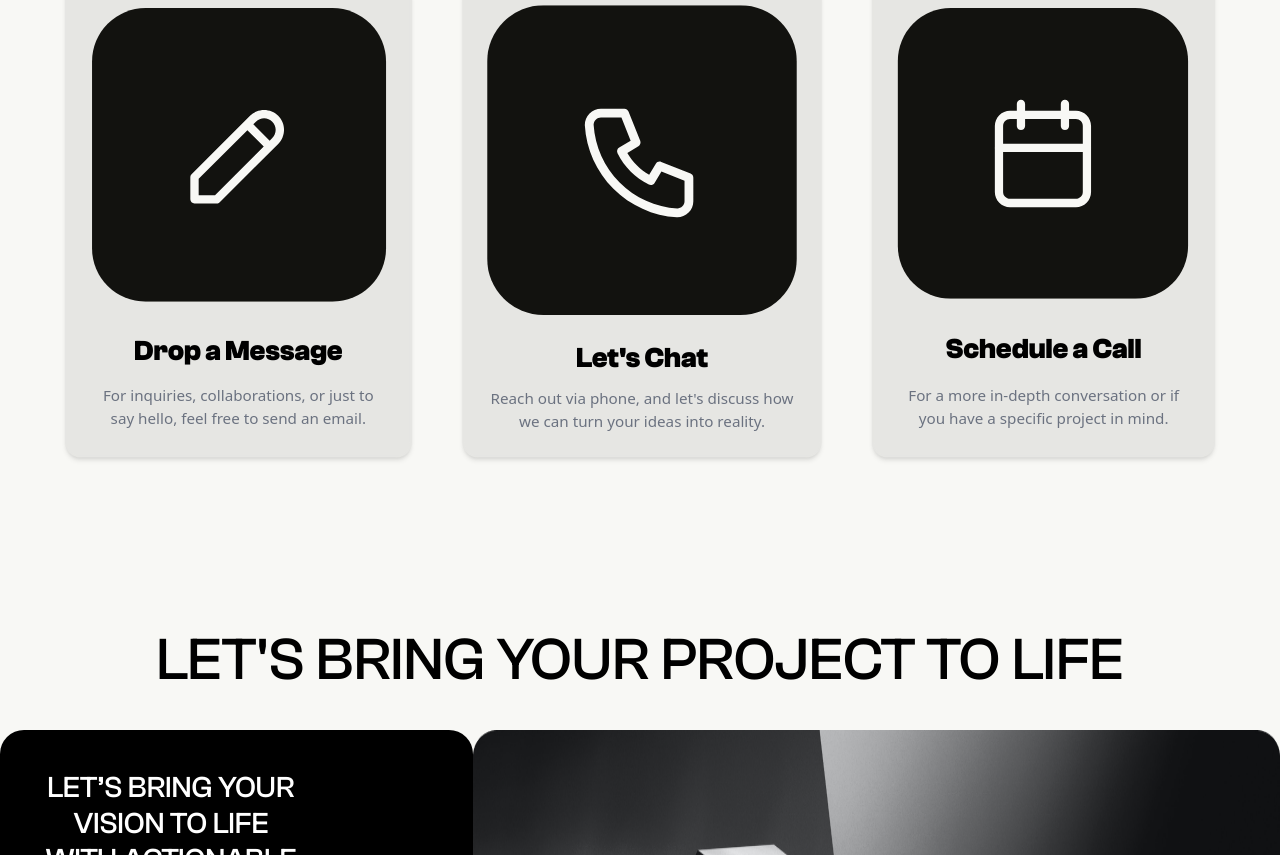
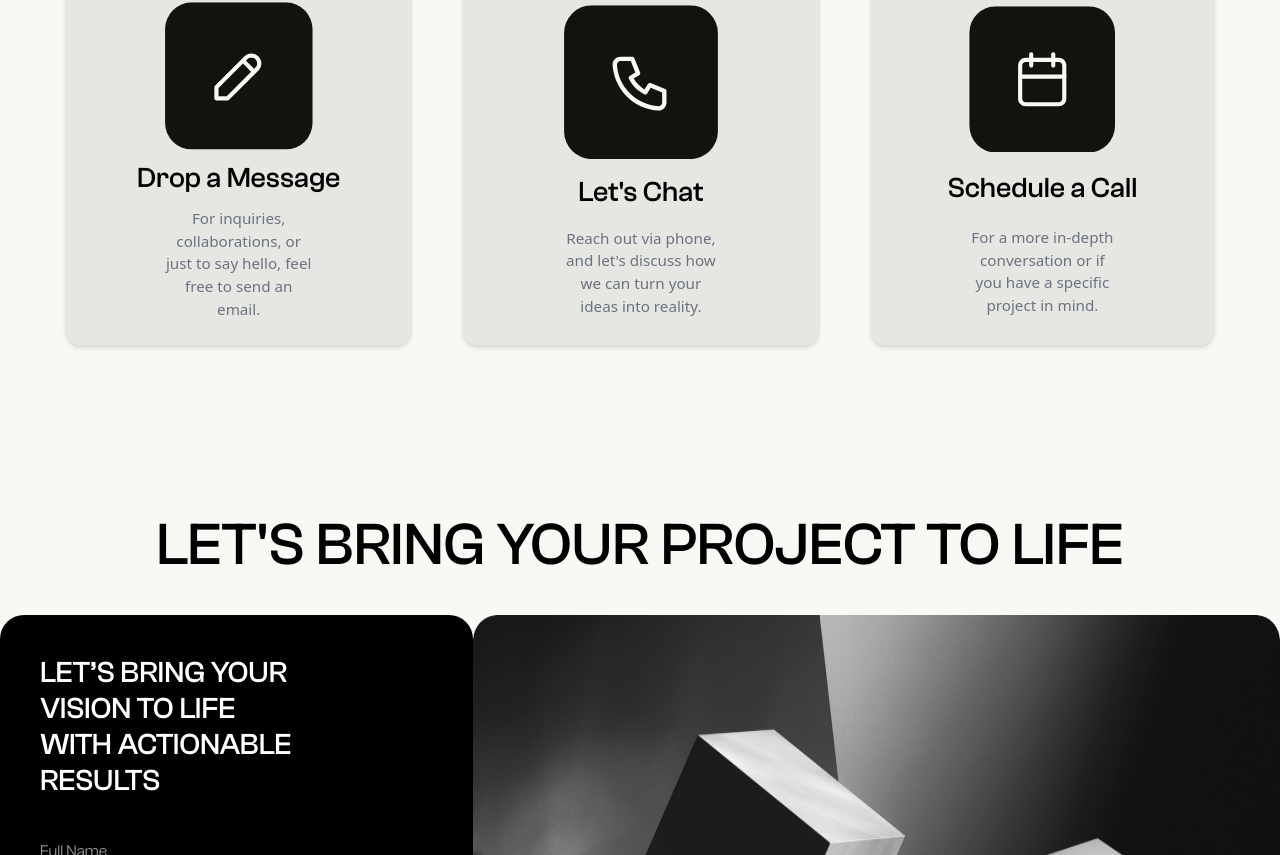
Before and after one commit to MarwanElZaher/paid-portfolio, a React (Vite) app: page /contactme in a window 1280 px wide. Shown: the part 1945-2800 px from the top of the page. Built offline with nearby package versions, Linux system fonts and the light colour scheme.

Commit message:
style: responsive design

```diff
--- a/src/components/BannerFooter.jsx
+++ b/src/components/BannerFooter.jsx
@@ -13,12 +13,12 @@ const BannerFooter = () => {
                 loading="lazy"
                 alt="background-img"
             />
-            <div className="absolute inset-0 flex flex-col items-center justify-center text-center text-white gap-8 md:gap-10"> {/* Adjust gap for smaller screens */}
-                <img src={Vector} alt="diamondIcon" className="w-12 h-12 md:w-16 md:h-16" /> {/* Responsive icon size */}
-                <h2 className="uppercase font-custom font-medium text-4xl md:text-6xl px-5 md:px-10"> {/* Decreased responsive font size */}
+            <div className="absolute inset-0 flex flex-col items-center justify-center text-center text-white gap-2 md:gap-4 lg:gap-12">
+                <img src={Vector} alt="diamondIcon" className="w-8 lg:w-16" />
+                <h2 className="uppercase font-custom font-medium text-2xl md:text-5xl lg:text-7xl px-5 md:px-10 lg:px-20">
                     {bannerFooterFirstText}
                 </h2>
-                <p className="font-normal text-lg md:text-2xl mx-4 md:mx-80"> {/* Decreased responsive font size and margin */}
+                <p className="font-normal text-lg md:text-2xl lg:text-5xl mx-4 md:mx-8 lg:mx-40">
                     {bannerFooterSecondText}
                 </p>
                 <NavItem
--- a/src/components/Card.jsx
+++ b/src/components/Card.jsx
@@ -48,10 +48,10 @@ const Card = ({
       onClick={onClick}
       className={`flex flex-col justify-around rounded-2xl overflow-hidden p-6 m-4 border-2 gap-3 border-[#E6E6E3] ${bgColor1} cursor-pointer transition-all duration-500 scale-95 hover:scale-105 hover:shadow-gray-300 shadow-md hover:border-gray-500`}>
       <div className="flex justify-center items-start">
-        <img className="w-full h-auto pb-4" src={imgSrc} alt={imgAlt} />
+        <img className="w-1/3 md:w-1/3 lg:w-1/2 h-auto" src={imgSrc} alt={imgAlt} />
       </div>
-      <h2 className="flex flex-col items-center text-2xl md:text-3xl font-custom font-bold">{cardTitle}</h2>
-      <p className="flex flex-col items-center text-gray-500 text-sm md:text-base text-center">{description}</p>
+      <h3 className="flex flex-col items-center text-2xl md:text-3xl font-custom font-medium">{cardTitle}</h3>
+      <p className="flex flex-col items-center text-gray-500 text-sm md:text-base md:mx-20 text-center">{description}</p>
     </div>
   ) : (
     <div className={`flex flex-col-reverse md:flex-col-reverse lg:flex-row items-start justify-between rounded-2xl gap-8 overflow-hidden p-6 m-4 border-2 border-[#E6E6E3] ${bgColor1}`}>
--- a/src/components/ContactForm.jsx
+++ b/src/components/ContactForm.jsx
@@ -67,7 +67,7 @@ const ContactForm = () => {
         </div>
       ) : (
         <div className='transition-all animate-scaleIn duration-600'>
-          <h2 className="w-full md:w-2/3 text-white uppercase cursor-default font-custom font-medium text-3xl mb-10 text-center">
+          <h2 className="w-full md:w-2/3 text-white uppercase cursor-default font-custom font-medium text-3xl mb-10 text-start">
             {formTitle}
           </h2>
           <form>
--- a/src/pages/ContactMe.jsx
+++ b/src/pages/ContactMe.jsx
@@ -39,7 +39,7 @@ const ContactMe = () => {
             {ContactMeSecondSectionTitle}
           </h1>
         </div>
-        <div className='flex flex-col md:flex-row'>
+        <div className='flex flex-col md:flex-col lg:flex-row'>
           {contactMeWays.map((way, index) => (
             <Card
               key={index}
@@ -61,11 +61,11 @@ const ContactMe = () => {
             {contactFormSectionTitle}
           </h1>
         </div>
-        <div className='flex flex-col md:flex-row justify-between'>
+        <div className='flex flex-col md:flex-col lg:flex-row justify-between'>
           <div className='p-5 md:p-10 bg-black rounded-3xl flex flex-col justify-center'>
             <ContactForm />
           </div>
-          <img className='w-full md:w-2/3 mt-5 md:mt-0' src={contactMeBesideForm} alt='cubes-img' />
+          <img className='w-full lg:w-2/3 rounded-3xl' src={contactMeBesideForm} alt='cubes-img' />
         </div>
       </section>
 
```
